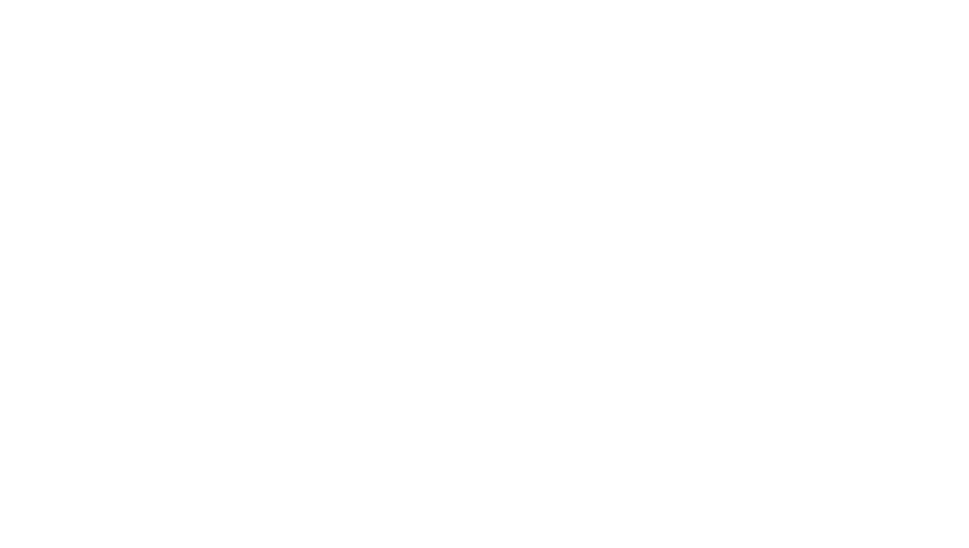
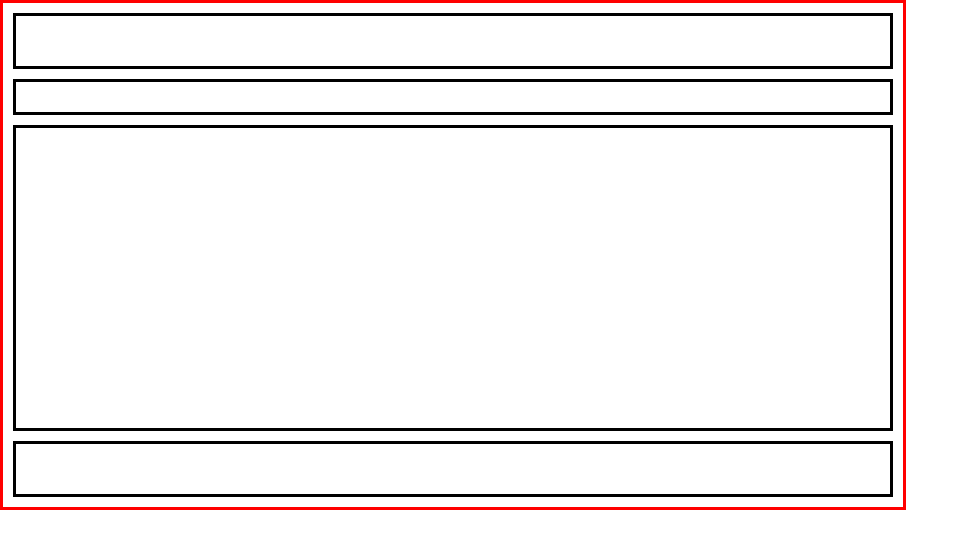
Before and after one commit to Rodolfofyto/html_6_ejc_1, a plain HTML site: page index.html in a window 1280 px wide. Shown: the whole page, without its empty margins (0-969 px from the left). Drawn offline with Linux system fonts and the light colour scheme.

Commit message:
link style+css

```diff
--- a/index.html
+++ b/index.html
@@ -5,6 +5,7 @@
     <meta http-equiv="X-UA-Compatible" content="IE=edge">
     <meta name="viewport" content="width=device-width, initial-scale=1.0">
     <title>Ejercicio 1 a,b y c</title>
+    <link rel="stylesheet" href="style.css">
 </head>
 <body>
     <header></header>
--- a/style.css
+++ b/style.css
@@ -0,0 +1,29 @@
+*{
+    margin: 0;
+    padding: 0;
+}
+body{
+    width: 900px;
+    height: auto;
+    border: solid 3px red;
+}
+header{
+    margin: 10px;
+    border: solid 3px black;
+    height: 50px;
+}
+nav {
+    border: solid 3px black;
+    height: 30px;
+    margin: 10px;
+}
+main{
+    margin: 10px;
+    border: solid 3px black;
+    height: 300px;
+}
+footer{
+    margin: 10px;
+    border: solid 3px black;
+    height: 50px;
+}
```
